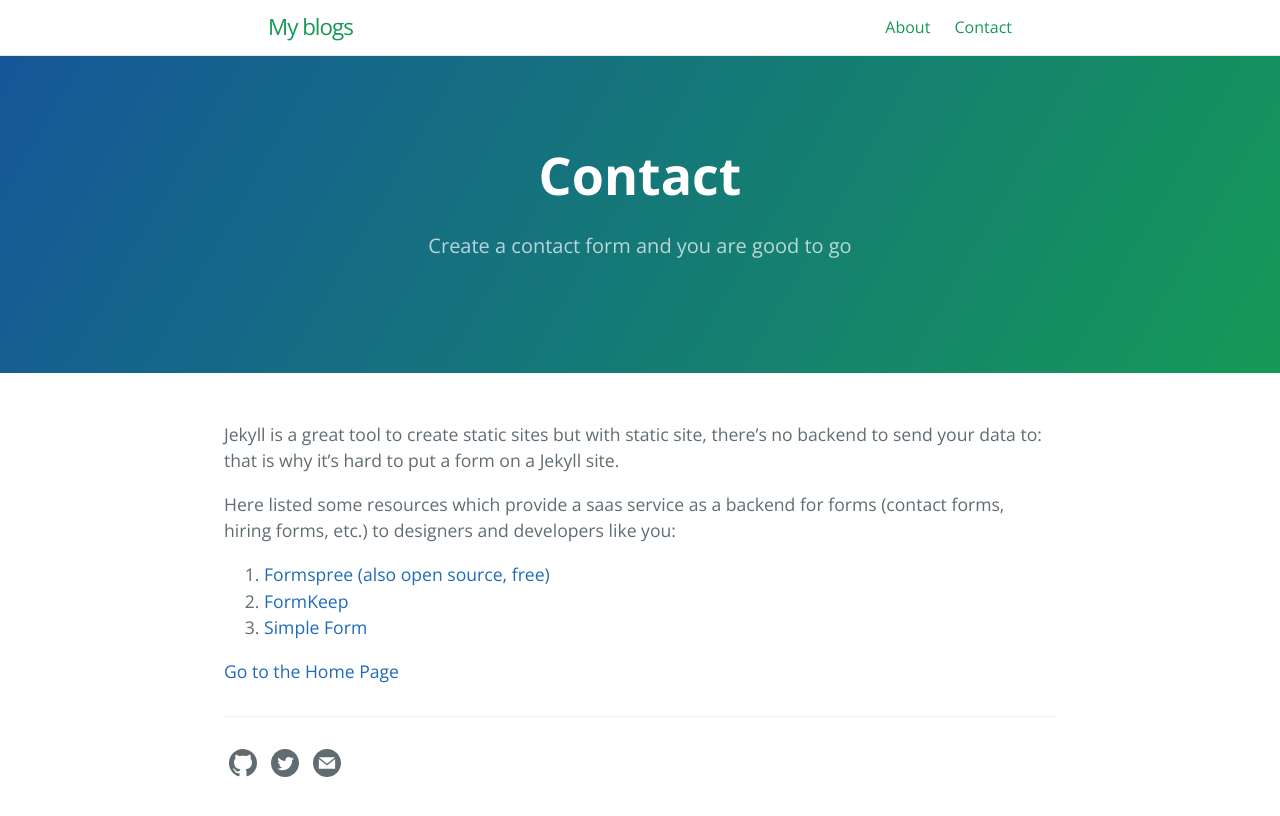
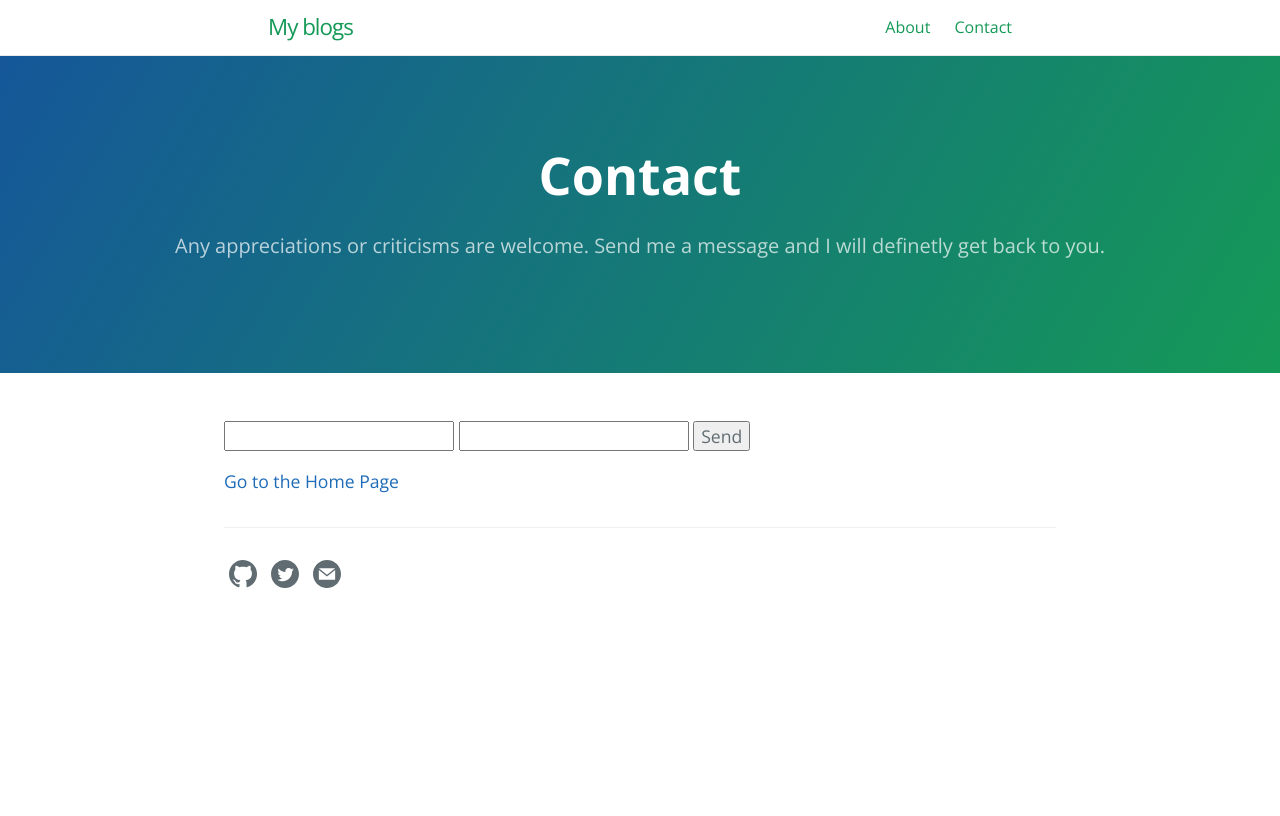
Before and after one commit to Swastik1993/Swastik1993.github.io, a Jekyll site: the page built from contact.md, in a window 1280 px wide. Shown: the top 816 px of the page. Built offline with Jekyll 4.4.1, drawn with Linux system fonts in a browser that asks for light colours.

Commit message:
contact form update

```diff
--- a/contact.md
+++ b/contact.md
@@ -1,14 +1,14 @@
 ---
 layout: page
 title: Contact
-tagline: Create a contact form and you are good to go
+tagline: Any appreciations or criticisms are welcome. Send me a message and I will definetly get back to you.
 ---
 
-Jekyll is a great tool to create static sites but with static site, there's no backend to send your data to: that is why it's hard to put a form on a Jekyll site.
-
-Here listed some resources which provide  a saas service as a backend for forms (contact forms, hiring forms, etc.) to designers and developers like you:
-1. [Formspree (also open source, free)](https://formspree.io/)
-2. [FormKeep](https://formkeep.com/guides/contact-form-jekyll)
-3. [Simple Form](https://getsimpleform.com/)
+<form action="https://formspree.io/mail@swastikbiswas.me"
+      method="POST">
+    <input type="text" name="name">
+    <input type="email" name="_replyto">
+    <input type="submit" value="Send">
+</form>
 
 [Go to the Home Page](./)
```
